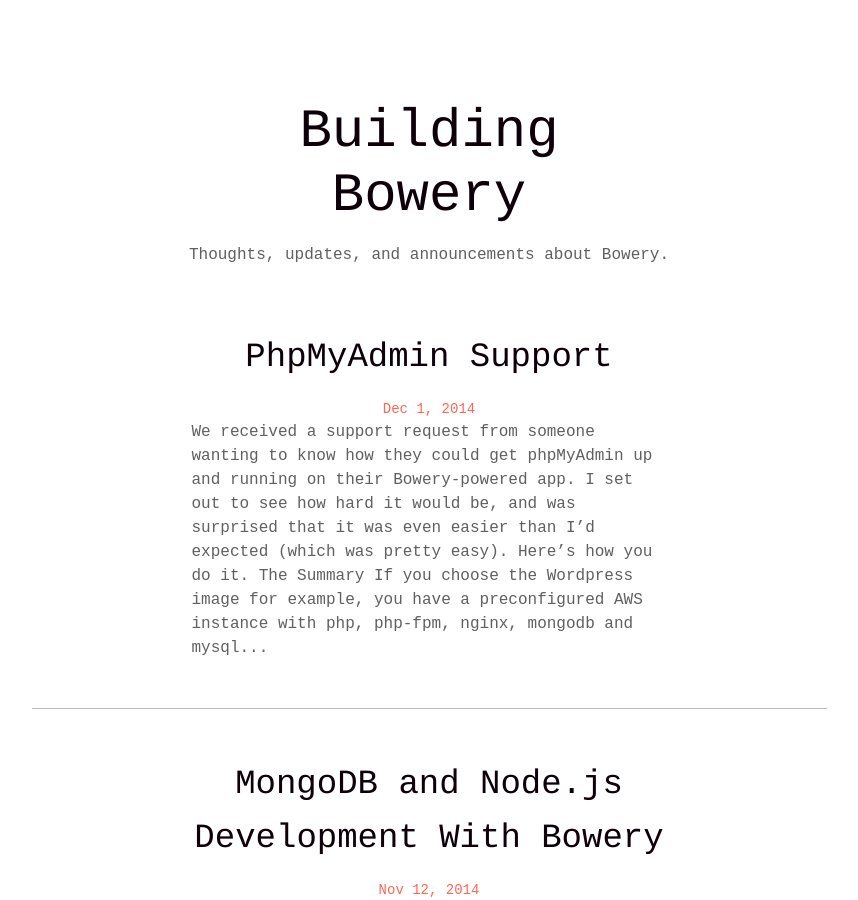
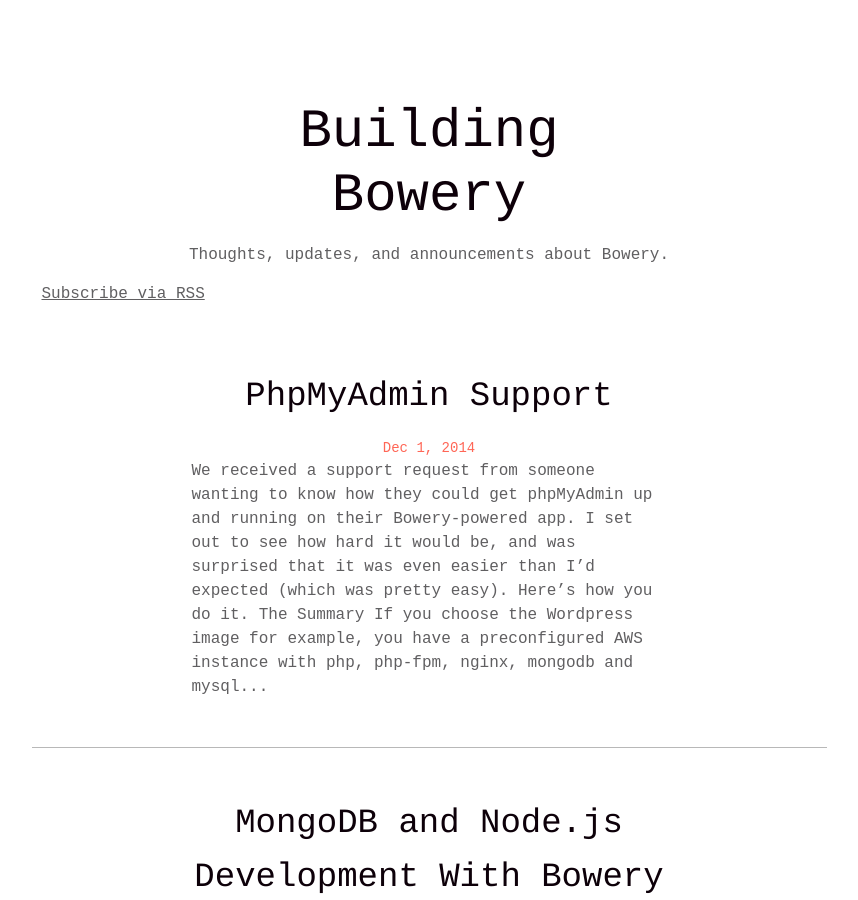
Before and after one commit to Bowery/website, a Jekyll site: the page built from blog/index.html, in a window 1280 px wide and 900 px high. Shown: the whole window, without its empty margins (211-1069 px from the left). Built offline with Jekyll 4.4.1, drawn with Linux system fonts in a browser that asks for light colours; nearby versions of some CDN libraries; comment, search, counter and statistics services are not loaded; a style sheet for code colours, icons or effects is not loaded.

Commit message:
adding RSS link

```diff
--- a/blog/index.html
+++ b/blog/index.html
@@ -8,6 +8,7 @@
   <div class="post">
     <h1>Building Bowery</h1>
     <p class="blog-description">Thoughts, updates, and announcements about Bowery.</p>
+    <p class="RSS link"><a href="http://bowery.io/blog/feed.xml">Subscribe via RSS</p>
   </div>
   <ul class="post-list">
     {% for post in site.posts %}
```
